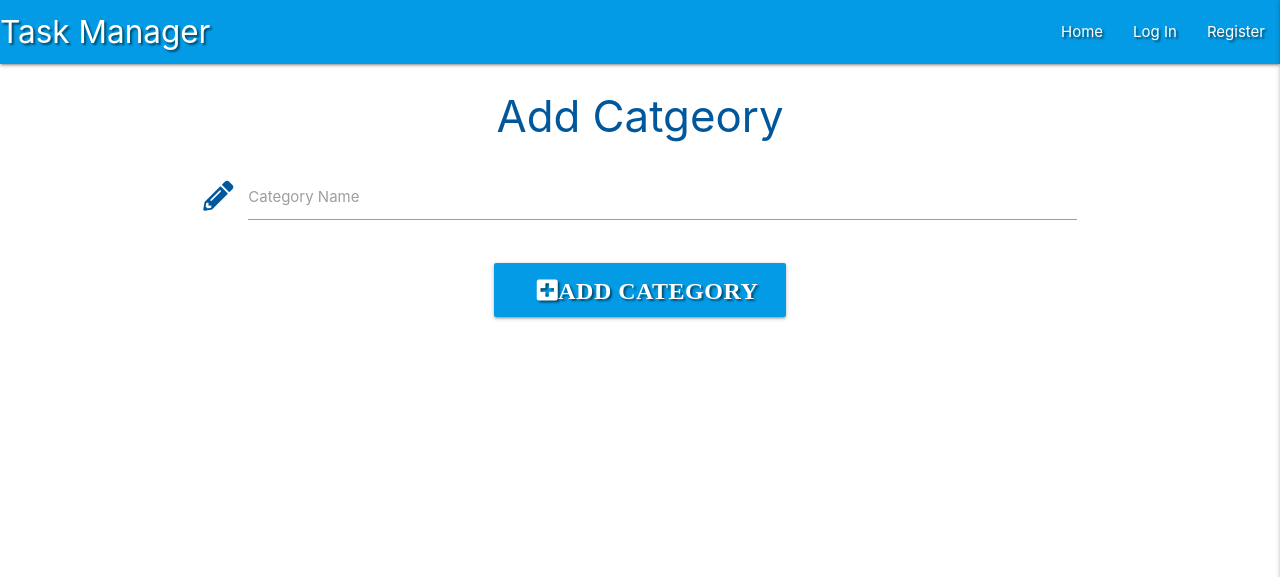
After one commit to Andrew-code2020/datacentricminiproject, a Flask app: page /add_category in a window 1280 px wide. The commit adds this page. Shown: the top 577 px of the page. Run offline with Flask 2, Linux system fonts and the light colour scheme; some libraries are stand-ins or nearby versions.

Commit message:
edit category functionality

```diff
--- a/app.py
+++ b/app.py
@@ -146,6 +146,33 @@ def get_categories():
     return render_template("categories.html", categories=categories)
 
 
+@app.route("/add_category", methods=["GET", "POST"])
+def add_category():
+    if request.method == "POST":
+        category = {
+            "category_name": request.form.get("category_name")
+        }
+        mongo.db.categories.insert_one(category)
+        flash("New Category Added")
+        return redirect(url_for("get_categories"))
+
+    return render_template("add_category.html")
+
+
+@app.route("/edit_category/<category_id>", methods=["GET", "POST"])
+def edit_category(category_id):
+    if request.method == "POST":
+        submit = {
+            "category_name": request.form.get("category_name")
+        }
+        mongo.db.categories.update({"_id": ObjectId(category_id)}, submit)
+        flash("Category Successfully Updated")
+        return redirect(url_for("get_categories"))
+
+    category = mongo.db.categories.find_one({"_id": ObjectId(category_id)})
+    return render_template("edit_category.html", category=category)
+
+
 
 if __name__ == "__main__":
     app.run(host=os.environ.get("IP"),
--- /dev/null
+++ b/templates/add_category.html
@@ -0,0 +1,37 @@
+{% extends "base.html" %}
+{% block content %}
+
+<h3 class="light-blue-text text-darken-4 center-align">Add Catgeory</h3>
+<!--Select Task Category-->
+<div class="row">
+  <form class="col s12" method="POST" action="{{url_for ('add_category')}}">
+
+    <!--Category Name-->
+    <div class="row">
+      <div class="input-field col s12">
+        <i class="fas fa-folder-open fas fa-pencil-alt prefix light-blue-text text-darken-4"></i>
+        <input
+          id="category_name"
+          name="category_name"
+          type="text"
+          minlength="3"
+          maxlength="25"
+          class="validate"
+          required
+        />
+        <label for="category_name">Category Name</label>
+      </div>
+    </div>
+
+    <!--Submit Button-->
+    <div class="row">
+      <div class="col s12 center-align">
+        <button class="btn-large light-blue darken-1 text-shadow" type="submit">
+          <i class="fas fa-plus-square right">Add Category</i>
+        </button>
+      </div>
+    </div>
+  </form>
+</div>
+
+{% endblock %}
--- a/templates/base.html
+++ b/templates/base.html
@@ -61,7 +61,7 @@
             {% if session.user %}
                 <li><a href="{{url_for('profile', username=session['user'])}}">Profile</a></li>
                 <li><a href="{{url_for('add_task')}}">New Task</a></li>
-            {% if session.user|lower = "admin"|lower %}
+            {% if session.user|lower == "admin"|lower %}
                 <li><a href="{{url_for('get_categories')}}">Manage Categories</a></li>
             {% endif %}
                 <li><a href="{{url_for('logout')}}">Log Out</a></li>
```
Also changed, not shown: templates/categories.html (+12 -2 lines), templates/edit_category.html (added, +48 -0 lines).
